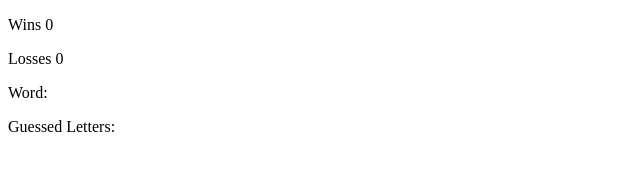
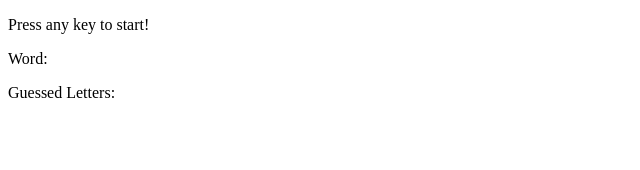
Before and after one commit to esalvatier/Word-Guess-Game, a plain HTML site: page index.html in a window 1280 px wide. Shown: the whole page, without its empty margins (0-640 px from the left). Drawn offline with nearby package versions, Linux system fonts and the light colour scheme.

Commit message:
minor clarity changes

```diff
--- a/assets/javascript/game.js
+++ b/assets/javascript/game.js
@@ -53,7 +53,7 @@ document.onkeyup = function(event) {
   if (guessesLeft === 0 && unguessedLetters.indexOf("_") > -1) {
     reset();
     losses++;
-  } else if (guessesLeft === 0 || unguessedLetters.indexOf("_") < 0) {
+  } else if (unguessedLetters.indexOf("_") < 0) {
     reset();
     wins++;
   }
--- a/index.html
+++ b/index.html
@@ -12,8 +12,7 @@
   <body>
 
     <div id="game">
-      <p>Wins 0</p>
-      <p>Losses 0</p>
+      <p>Press any key to start!</p>
       <p>Word:</p>
       <p>Guessed Letters:</p>
     </div>
```
